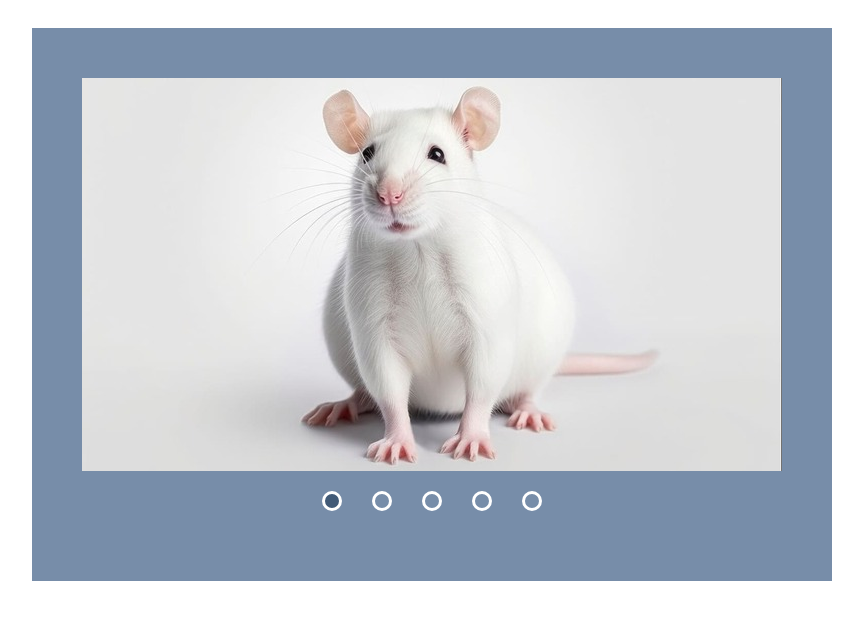
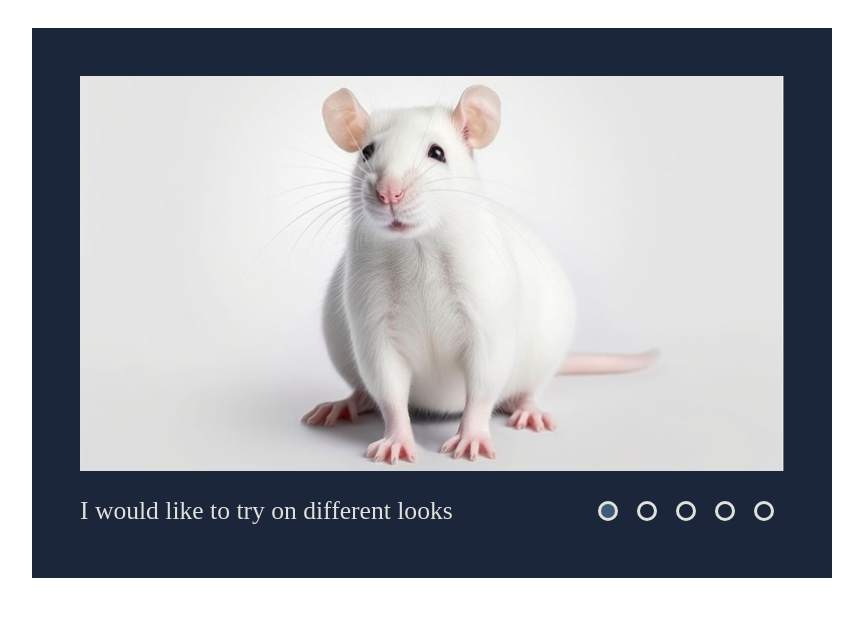
Before and after one commit to SerpentSveta/cssMemeSlider, a plain HTML site: page cssMemeSlider/index.html in a window 1280 px wide. Shown: the part 80-700 px from the top of the page, without its empty margins (208-1071 px from the left). Drawn offline with Linux system fonts and the light colour scheme; a web font is replaced by a local one.

Commit message:
feat: add relative units (Thu, Sep 12, 2024 01:21:04 PM)

```diff
--- a/cssMemeSlider/index.html
+++ b/cssMemeSlider/index.html
@@ -35,13 +35,21 @@
                 <img class="slider__img-4" src="./images/small/mem-4.jpg" alt="">
                 <img class="slider__img-5" src="./images/small/mem-5.jpg" alt="">
             </div>
-
+            <div class="slider__decscription">
+                <div class="slider__content">
+                    <p id="text-1" class="slider__text active-text">I would like to try on different looks</p>
+                    <p id="text-2" class="slider__text">I'm a big boss</p>
+                    <p id="text-3" class="slider__text">I'm a bodybuilder</p>
+                    <p id="text-4" class="slider__text">I'm a criminal</p>
+                    <p id="text-5" class="slider__text">I'm a smart guy</p>
+                </div>
                 <div class="navigation">
                     <label for="slide-1" class="slider__button"><span class="slider__nav"></span></label>
                     <label for="slide-2" class="slider__button"><span class="slider__nav"></span></label>
                     <label for="slide-3" class="slider__button"><span class="slider__nav"></span></label>
                     <label for="slide-4" class="slider__button"><span class="slider__nav"></span></label>
                     <label for="slide-5" class="slider__button"><span class="slider__nav"></span></label>
+                </div>
             </div>
         </div>
         <!-- <div class="slider__decscription">
--- a/cssMemeSlider/style.css
+++ b/cssMemeSlider/style.css
@@ -3,6 +3,7 @@
     margin: 0;
     padding: 0;
 }
+
 html {
 
     scroll-behavior: smooth;
@@ -19,7 +20,7 @@ body {
 
 .container {
     width: 100%;
-    max-width: 800px;
+    max-width: 50rem;
     margin: 0 auto;
     text-align: center;
 }
@@ -28,8 +29,8 @@ body {
     display: flex;
     flex-direction: column;
     align-items: center;
-    background-color: #778da9;
-    padding: 50px;
+    background-color: #1b263b;
+    padding: 3rem;
 }
 
 .header__title {
@@ -41,7 +42,9 @@ body {
 
 .slider__wrapper {
     overflow: hidden;
-    /* position: relative; */
+    display: flex;
+    flex-direction: column;
+    gap: 1.25rem;
 }
 
 .slider__line {
@@ -51,9 +54,8 @@ body {
 }
 
 .slider__line img {
-    width: 20%;
+    width: 100%;
     transition: all 0.5s ease;
-    /* flex-shrink: 0; */
 }
 
 .slider__wrapper input {
@@ -63,26 +65,25 @@ body {
 .navigation {
     display: flex;
     justify-content: center;
-    margin: 5px;
 }
 
 .slider__nav {
     display: block;
-    height: 20px;
-    width: 20px;
-    margin: 5px;
+    height: 1.25rem;
+    width: 1.25rem;
+    margin: 0.3rem;
     border-radius: 50%;
-    border: #fff solid 3px;
+    border: #e0e1dd solid 0.2rem;
     cursor: pointer;
     transition: all 0.5s ease;
 }
 
 .slider__nav:hover {
-    background-color: #fff;
+    background-color: #e0e1dd;
 }
 
 .navigation label {
-padding: 10px;
+    padding: 0.3rem;
 }
 
 .navigation label:hover {
@@ -90,43 +91,44 @@ padding: 10px;
     cursor: pointer;
 }
 
+.navigation label:active {
+    cursor: default;
+}
 
-#slide-1:checked~.navigation label[for="slide-1"] .slider__nav,
-#slide-2:checked~.navigation label[for="slide-2"] .slider__nav,
-#slide-3:checked~.navigation label[for="slide-3"] .slider__nav,
-#slide-4:checked~.navigation label[for="slide-4"] .slider__nav,
-#slide-5:checked~.navigation label[for="slide-5"] .slider__nav {
+
+#slide-1:checked~.slider__decscription .navigation label[for="slide-1"] .slider__nav,
+#slide-2:checked~.slider__decscription .navigation label[for="slide-2"] .slider__nav,
+#slide-3:checked~.slider__decscription .navigation label[for="slide-3"] .slider__nav,
+#slide-4:checked~.slider__decscription .navigation label[for="slide-4"] .slider__nav,
+#slide-5:checked~.slider__decscription .navigation label[for="slide-5"] .slider__nav {
     background-color: #415a77;
     cursor: default;
 }
 
-#slide-1:checked ~ .slider__line {
+#slide-1:checked~.slider__line {
     transform: translateX(0%);
 }
 
-#slide-2:checked ~ .slider__line {
+#slide-2:checked~.slider__line {
     transform: translateX(-20%);
 }
 
-#slide-3:checked ~ .slider__line {
+#slide-3:checked~.slider__line {
     transform: translateX(-40%);
 }
 
-#slide-4:checked ~ .slider__line {
+#slide-4:checked~.slider__line {
     transform: translateX(-60%);
 }
 
-#slide-5:checked ~ .slider__line {
+#slide-5:checked~.slider__line {
     transform: translateX(-80%);
 }
-
-/*
-
 
 .slider__decscription {
     display: flex;
     justify-content: space-between;
-    padding: 0 43px;
+    align-items: center;
 }
 
 .slider__content {
@@ -134,61 +136,16 @@ padding: 10px;
 }
 
 .slider__text {
-    font-size: 26px;
+    display: none;
+    font-size: 1.6rem;
     color: #e0e1dd;
-}
-
-.active-text {
-    display: inline-block;
-}
-
-.slider__img {
-    scroll-snap-align: center;
-    border-radius: 1.5rem;
     transition: all 0.5s ease;
 }
 
-input[name='check'] {
-    visibility: hidden;
+#slide-1:checked~.slider__decscription .slider__content #text-1,
+#slide-2:checked~.slider__decscription .slider__content #text-2,
+#slide-3:checked~.slider__decscription .slider__content #text-3,
+#slide-4:checked~.slider__decscription .slider__content #text-4,
+#slide-5:checked~.slider__decscription .slider__content #text-5 {
+display: block;
 }
-
-.navigation {
-    display: flex;
-    gap: 0.19rem;
-    align-items: center;
-}
-
-.slider__button {
-width: 0.9rem;
-height: 0.9rem;
-background-color: #e0e1dd;
-cursor: pointer;
-border-radius: 50%;
-border: 0.5rem solid #778da9;
-opacity: 0.5;
-}
-
-.slider__button:hover {
-opacity: 1;
-}
-
-.active-button {
-    background-color: #1b263b;
-}
-
-#check-1:checked ~ #slide-1 {
-    margin-left: 0;
-}
-
-#check-2:checked~#slide-1 {
-    margin-left: 20%;
-}
-#check-3:checked~#slide-1 {
-    transform: translateX(-200%);
-}
-#check-4:checked~#slide-1 {
-    transform: translateX(-300%);
-}
-#check-5:checked~#slide-1 {
-    transform: translateX(-400%);
-} */
```
Lines whose indentation alone changed are shown as unchanged.
